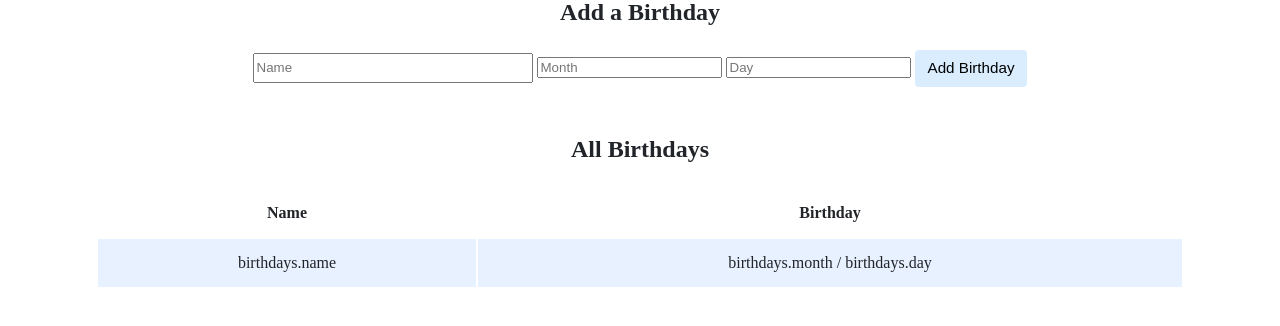
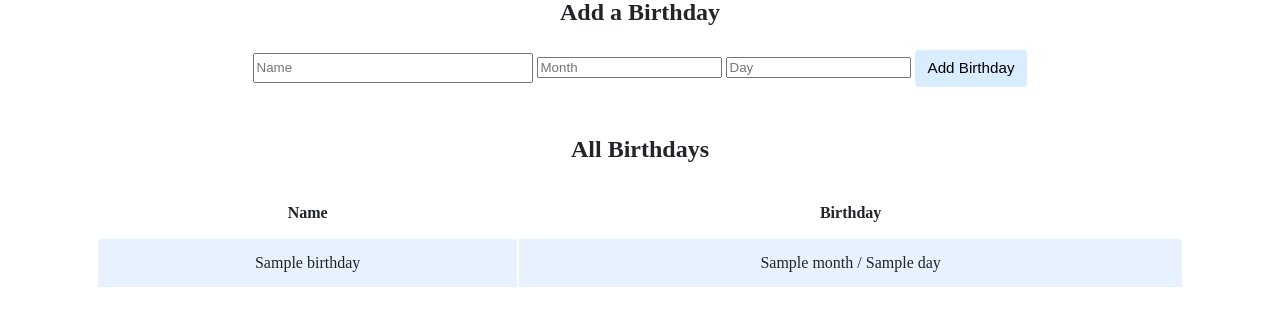
Before and after one commit to xybelle/cs50x-final, a Flask app: template PSET_9/birthdays/templates/index.html in a window 1280 px wide. Shown: the part 266-592 px from the top of the page. Run offline with Flask 3, Linux system fonts and the light colour scheme; the template is opened without the code that fills it: most values are stand-ins (such as "Sample title", 1, 10 or a date in 2020); some libraries are stand-ins or nearby versions.

Commit message:
Mon, Jan 29, 2024, 6:01 PM +08:00

```diff
--- a/PSET_9/birthdays/templates/index.html
+++ b/PSET_9/birthdays/templates/index.html
@@ -37,8 +37,8 @@
                         <!-- TODO: Loop through the database entries to display them in this table -->
                         {% for birthday in birthdays %}
                             <tr>
-                                <td>birthdays.name</th>
-                                <td>birthdays.month / birthdays.day</td>
+                                <td>{{ birthdays["name"] }}</th>
+                                <td>{{ birthdays.month }} / {{ birthdays.day }}</td>
                             </tr>
                         {% endfor %}
                     </tbody>
```
